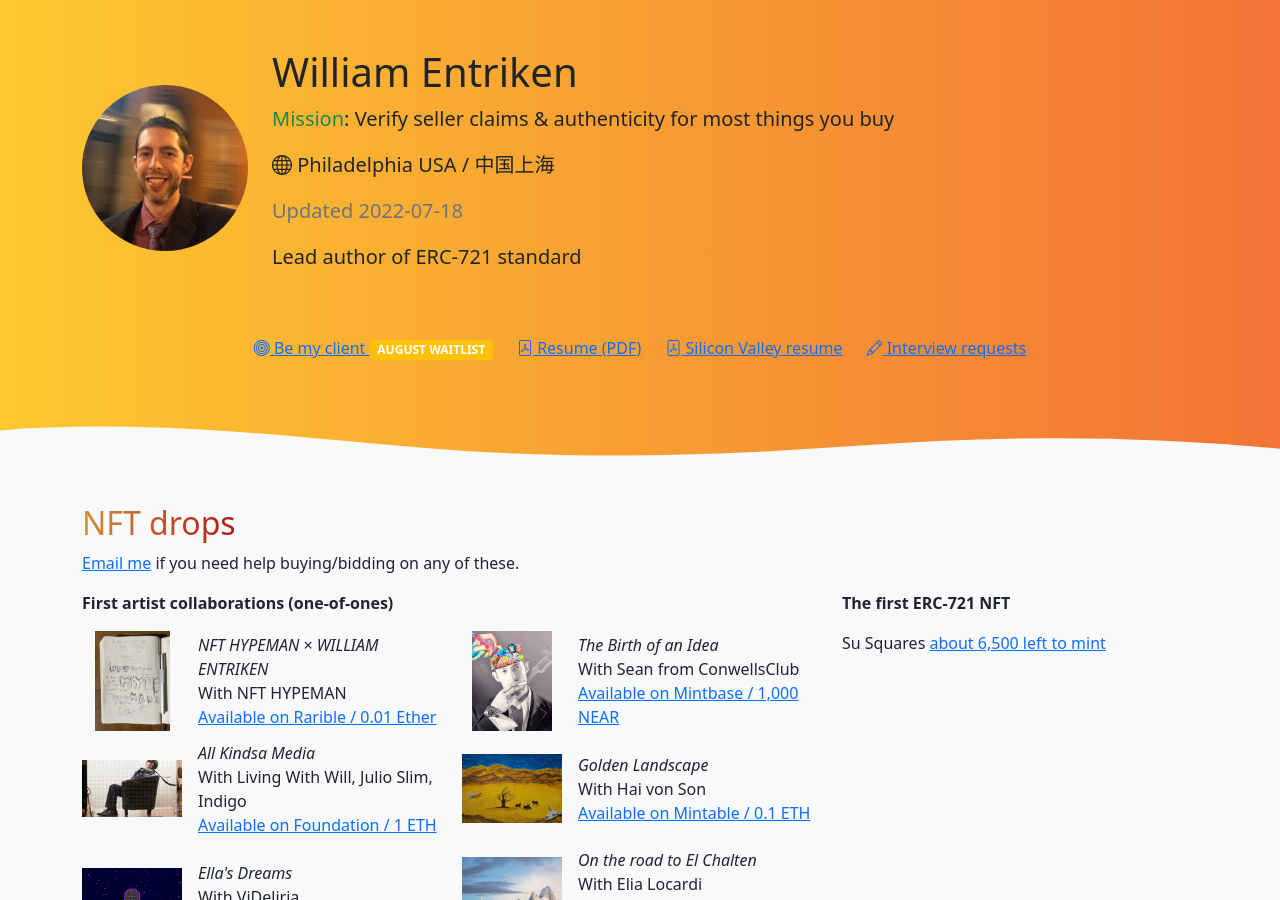
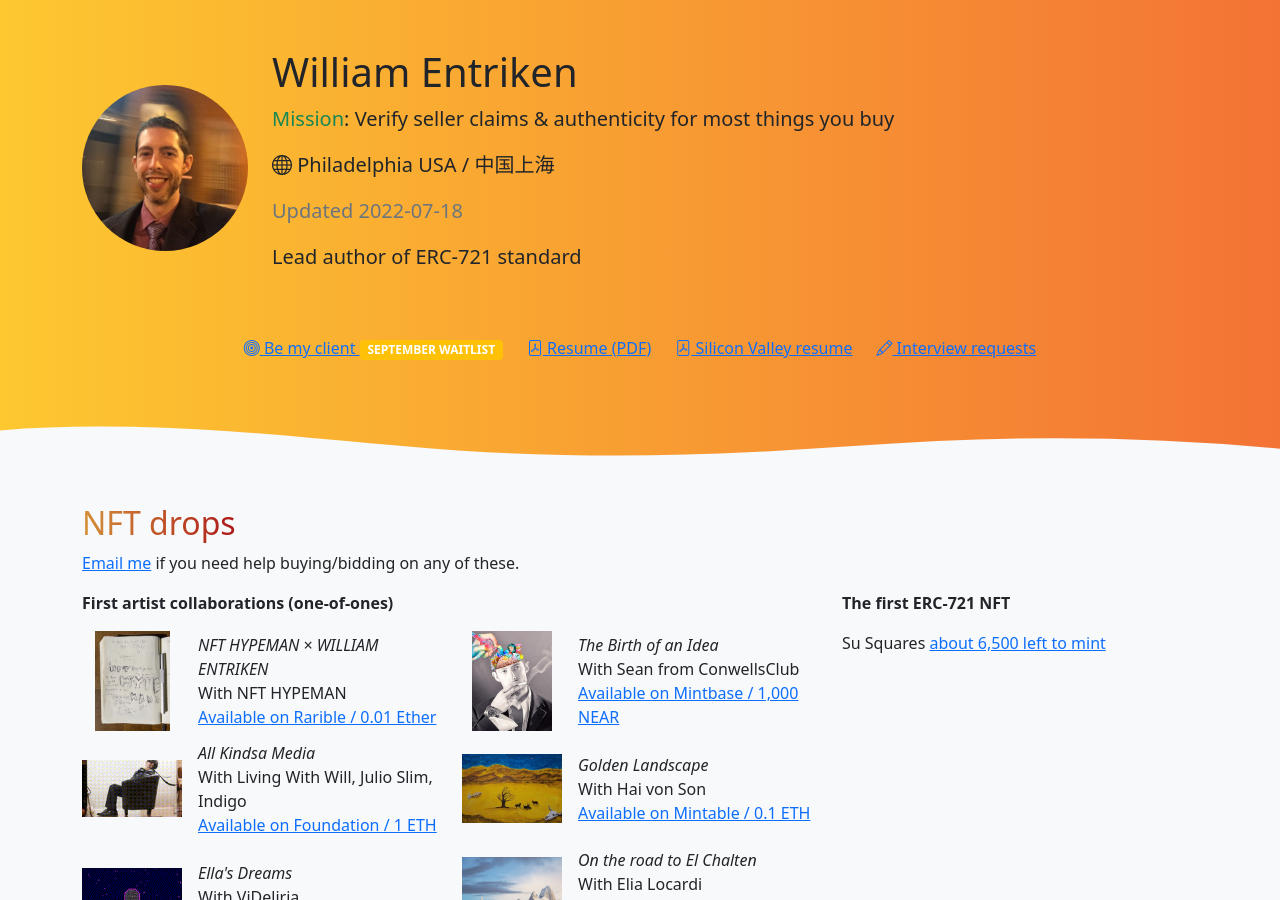
Before and after one commit to fulldecent/phor.net, a Jekyll site: the page built from index.html, in a window 1280 px wide and 900 px high. Built offline with Jekyll 4.4.1, drawn with Linux system fonts in a browser that asks for light colours; nearby versions of some CDN libraries; comment, search, counter and statistics services are not loaded.

Commit message:
update waitlist

```diff
--- a/advisory.html
+++ b/advisory.html
@@ -12,7 +12,7 @@
         <img src="assets/portraits/william-smoking-mini.jpg" class="pull-right minipolaroid" style="max-height:10em" >
 
         <h1 class="display-4">Advisory</h1>
-        <p class="lead">Contact William first to check time availability before buying. <span class="badge bg-warning">AUGUST WAITLIST</span></p>
+        <p class="lead">Contact William first to check time availability before buying. <span class="badge bg-warning">SEPTEMBER WAITLIST</span></p>
 
         <p><strong>Experienced product architect, advisor, developer advocate and strategy consultant for blockchain projects.</strong></p>
         <p>SERIOUS INQUIRIES ONLY.</p>
--- a/index.html
+++ b/index.html
@@ -239,7 +239,7 @@
 
       <nav class="d-flex flex-column flex-md-row justify-content-center mb-3 gap-4 mt-5">
         <a class="link-primary" href="advisory">
-          <i class="bi bi-bullseye" aria-hidden="true"></i> Be my client <span class="badge bg-warning">AUGUST WAITLIST</span>
+          <i class="bi bi-bullseye" aria-hidden="true"></i> Be my client <span class="badge bg-warning">SEPTEMBER WAITLIST</span>
         </a>
         <a class="link-primary" href="https://phor.net/WmEntriken%20resume%202020-01-02%20WEB.pdf">
           <i class="bi bi-file-pdf" aria-hidden="true"></i> Resume (PDF)
```
